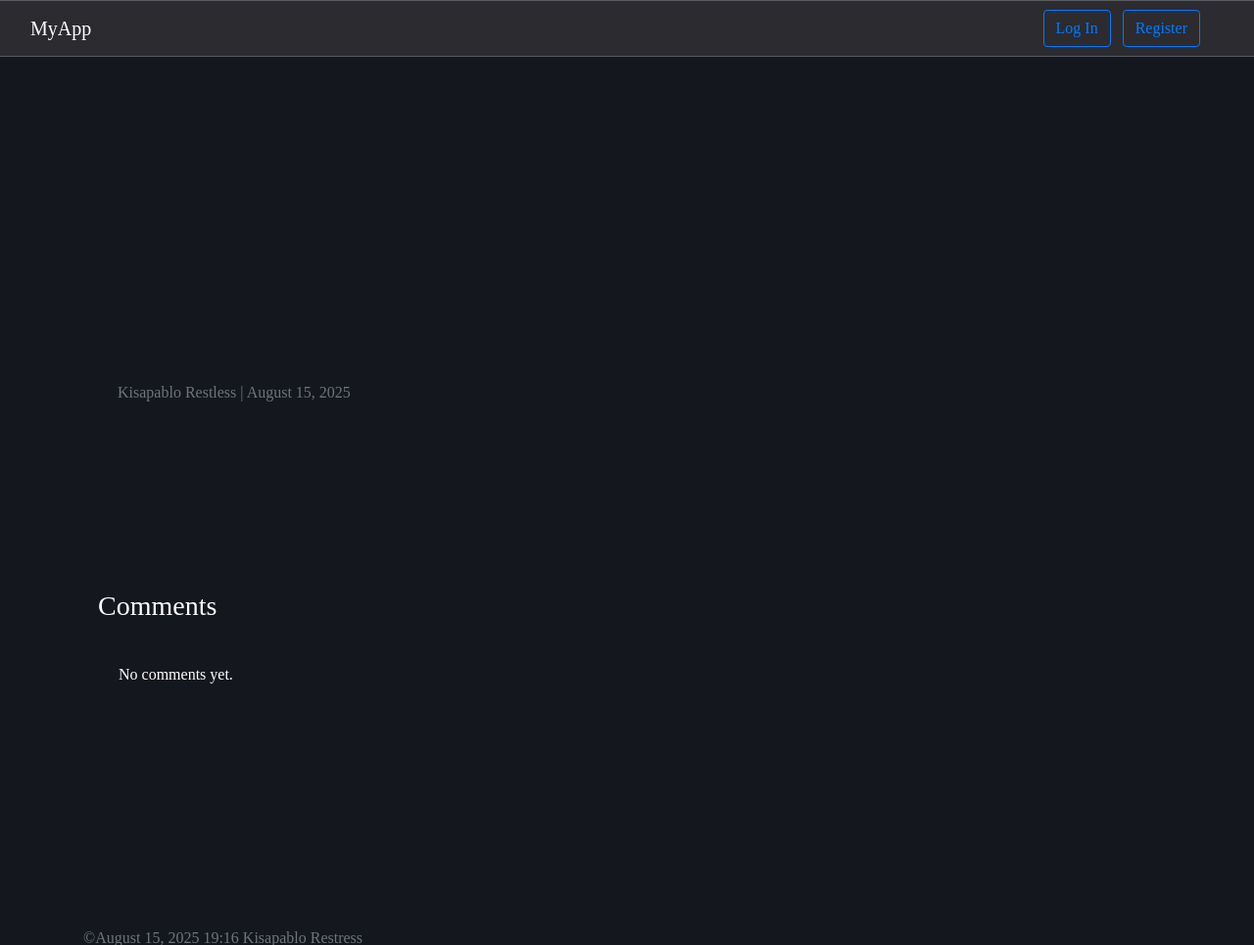
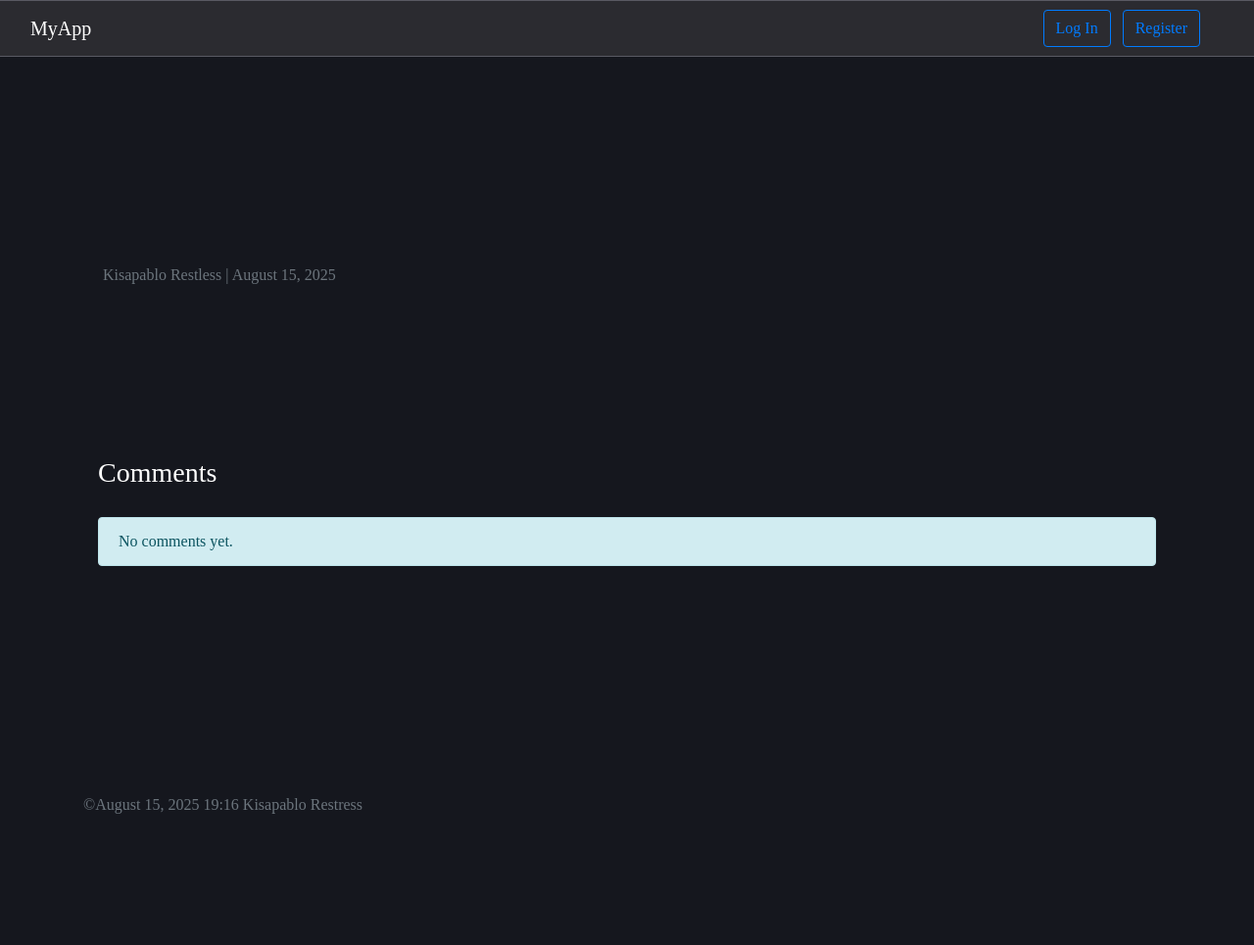
Before and after one commit to kisapablo/forum, a PHP site: template Templates/post.twig in a window 1280 px wide. Shown: the top 965 px of the page at 98% size. After the commit the page ends 831 px from the top, so only its background shows below. Run offline with PHP 8.4, Linux system fonts and the light colour scheme; the template is opened without the code that fills it, so the values that code supplies are empty; some libraries are stand-ins or nearby versions.

Commit message:
fix visible icon on the index and update styles from post(75%)

```diff
--- a/Templates/post.twig
+++ b/Templates/post.twig
@@ -2,12 +2,12 @@
 
 {% block body %}
     {# Rendering content #}
+    <div>
+    {% for post_attachment in post_attachments %}
+        <img src="{{ post_attachment.attachment_name }}" alt="PostPhoto" class="postmain-img">
+    {% endfor %}
+    <h1 class="postmain-title">{{ post.title|escape }}</h1>
     <div class="container">
-        {% for post_attachment in post_attachments %}
-            <img src="{{ post_attachment.attachment_name }}" alt="PostPhoto" style="width: 25rem">
-        {% endfor %}
-        <h1 class="mt-3 mb-3">{{ post.title|escape }}</h1>
-        <div class="container mb-3 posts">
         <div class="d-flex post__body">
             {% for icon in icons %}
                 <img src="{{ icon.icon_name }}" alt="Avatar"
@@ -20,26 +20,23 @@
         </div>
     </div>
     </div>
-
     {#  Start Comment's #}
     <div class="container">
-        <h3 class="mt-5">Comments</h3>
+        <h3 class="comment_h3-body">Comments</h3>
         {% if comments %}
             {% for comment in comments %}
-                <div class="card mb-3">
                 <div class="post__body comment-color">
-                        <p class="card-text">   {{ comment.content | e }}</p>
+                    <p class="comment-text">   {{ comment.content | e }}</p>
                     {% for icon in icons %}
                         <img src="{{ icon.icon_name }}" alt="Avatar"
                              class="avatar">
                     {% endfor %}
-                        <p class="card-text text-muted">
+                    <p class="comment-text text-muted">
                         <small>{{ comment.author_id }}</small>
                     </p>
                     {% for comments_attachment in comment.attachments %}
-                            <img src="{{ comments_attachment.attachment_name }}" alt="Never" style="width: 7.5rem">
+                        <img src="{{ comments_attachment.attachment_name }}" alt="Never" class="comment-img">
                     {% endfor %}
-                    </div>
                 </div>
             {% endfor %}
         {% else %}
@@ -52,7 +49,7 @@
 
             <form method="POST" action="/posts/{{ post.id }}/comments" class="mb-5">
                 <div class="form-group">
-                    <label class="mt-4" for="exampleFormControlTextarea1">Add new Comment, write your think of this
+                    <label class="Comment__Desc-main" for="exampleFormControlTextarea1">Add new Comment, write your think of this
                         post!</label>
                     <textarea required class="form-control" name="content" id="exampleFormControlTextarea1"
                               rows="2"></textarea>
--- a/css/movetext.css
+++ b/css/movetext.css
@@ -399,6 +399,29 @@ html {
     /*justify-self: center;*/
 }
 
+.postmain-img{
+    width: 25rem
+}
+
+.postmain-title{
+    margin-top: 1rem;
+    margin-bottom: 1rem;
+}
+
+.comment-text{
+    margin-bottom: .75rem;
+}
+
+.Comment__Desc-main{
+    margin-top: 1.5rem;
+}
+
+.comment_h3-body{
+    margin-top: 3rem;
+}
+.comment-img{
+    width: 7.5rem;
+}
 
 .card {
     position: relative;
@@ -665,7 +688,17 @@ label {
     background-color: #f8d7da;
     border-color: #f5c6cb;
 }
+.alert-info{
+    color: #0c5460;
+    background-color: #d1ecf1;
+    border-color: #bee5eb;
+}
 
+.alert-success{
+    color: #155724;
+    background-color: #d4edda;
+    border-color: #c3e6cb;
+}
 
 .d-flex{
     display: flex;
--- a/src/Route/PostsController.php
+++ b/src/Route/PostsController.php
@@ -59,8 +59,10 @@ class PostsController
         // Лимит отрисовки страниц(если будет 5 постов то отрисуется только 3 из них если лимит равен 3)
         $limit = 3;
         $start = (int)(($page - 1) * $limit);
+        $user = $_SESSION['user'];
 
         $posts = $this->postRepository->findAllPosts($args, $page, $limit, $start);
+        $icon = $this->userRepository->findUserIcon($user['id']);
 
         $totalCount = $this->postRepository->getTotalCount();
         error_log('Session is ' . json_encode($_SESSION));
@@ -72,6 +74,7 @@ class PostsController
             'showUserInfo' => false,
             'user' => $_SESSION['user'],
             'id' => $_SESSION['id'],
+            'icons' => $icon,
             'pagination' => [
                 'current' => $page,  // current page number(текущ. номер страницы)
                 'paging' => ceil($totalCount / $limit) // вычисление всего кол-ва страниц через $totalCount деля на $limit и округления ceilом
```
Lines whose indentation alone changed are shown as unchanged.
